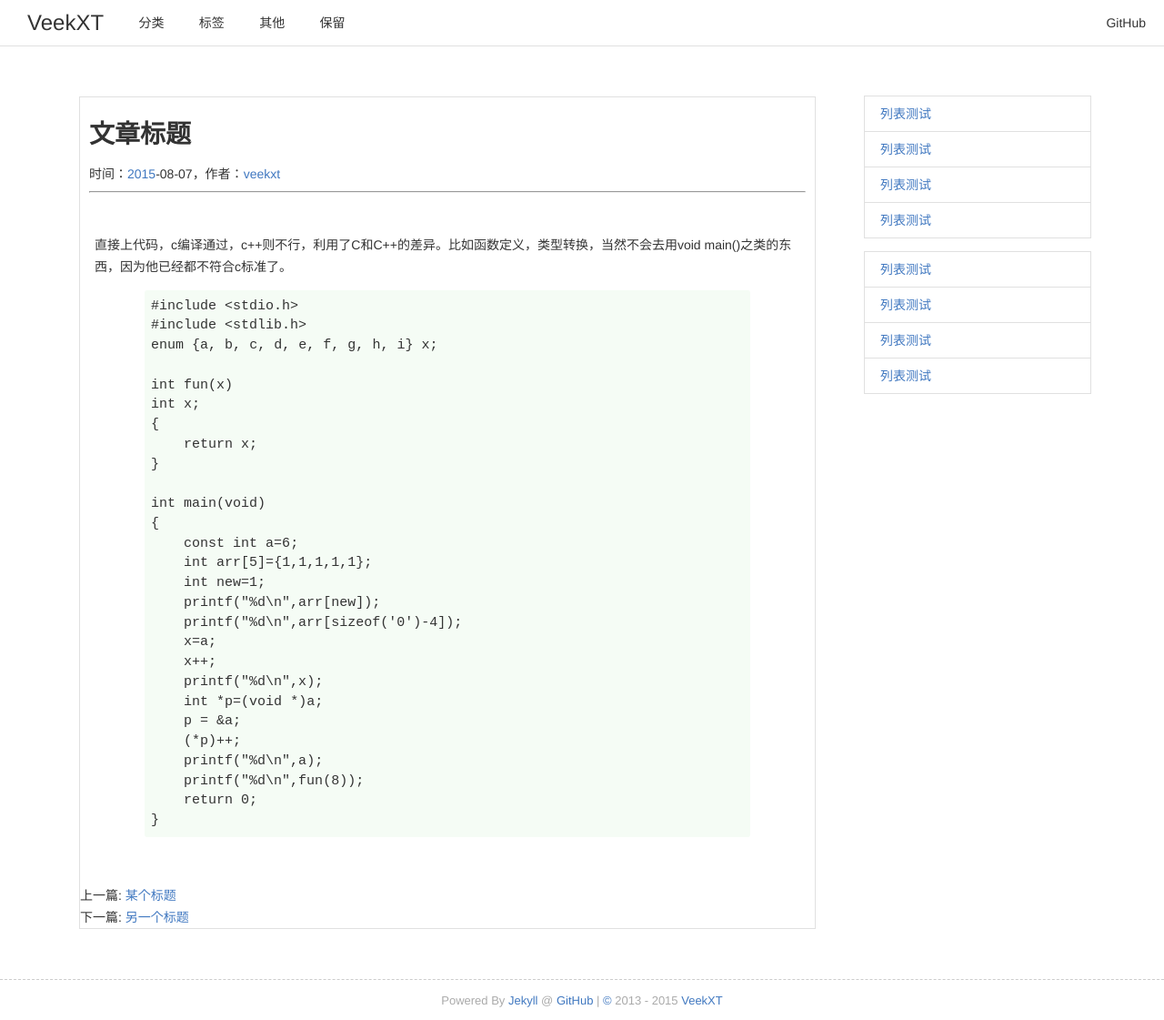
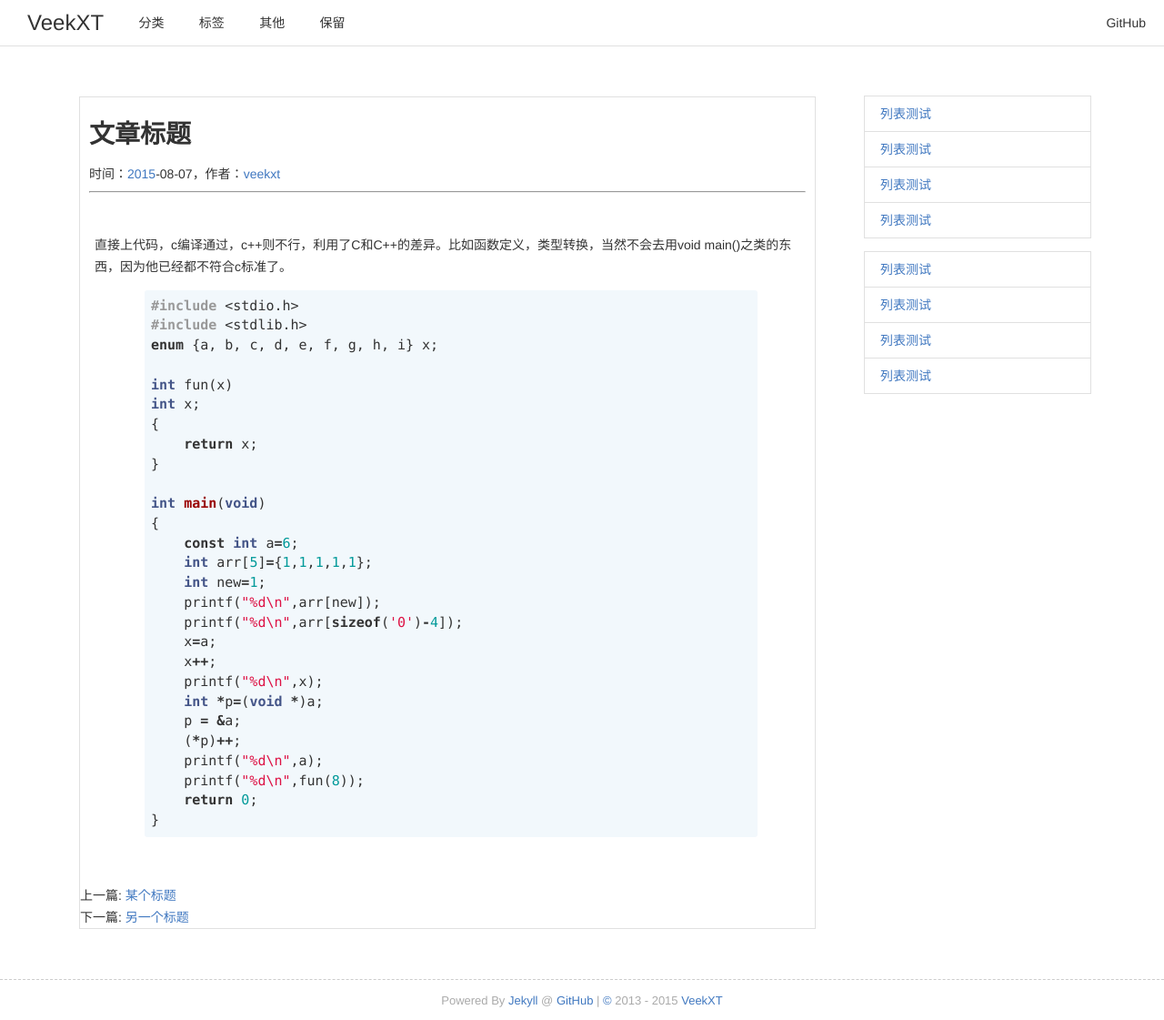
Before and after one commit to veekxt/veekxt.github.io, a Jekyll site: the page built from _posts/2015-06-08-C++与C的不兼容之处.md, in a window 1280 px wide. Shown: the whole page at 91% size. Built offline with Jekyll 4.4.1, drawn with Linux system fonts in a browser that asks for light colours.

Commit message:
genggaiyangshi

```diff
--- a/_includes/head.html
+++ b/_includes/head.html
@@ -1,4 +1,5 @@
 <head>
   <meta http-equiv="Content-Type" content="text/html;charset=utf-8" />
   <link rel="stylesheet" href="{{ "/css_js/style.css" | prepend: site.baseurl }}" />
+  <link rel="stylesheet" href="{{ "/css_js/highlight.css" | prepend: site.baseurl }}" />
 </head>
--- /dev/null
+++ b/css_js/highlight.css
@@ -0,0 +1,135 @@
+.highlight {
+  background: #fff; }
+  .highlight .c {
+    color: #998;
+    font-style: italic; }
+  .highlight .err {
+    color: #a61717;
+    background-color: #e3d2d2; }
+  .highlight .k {
+    font-weight: bold; }
+  .highlight .o {
+    font-weight: bold; }
+  .highlight .cm {
+    color: #998;
+    font-style: italic; }
+  .highlight .cp {
+    color: #999;
+    font-weight: bold; }
+  .highlight .c1 {
+    color: #998;
+    font-style: italic; }
+  .highlight .cs {
+    color: #999;
+    font-weight: bold;
+    font-style: italic; }
+  .highlight .gd {
+    color: #000;
+    background-color: #fdd; }
+  .highlight .gd .x {
+    color: #000;
+    background-color: #faa; }
+  .highlight .ge {
+    font-style: italic; }
+  .highlight .gr {
+    color: #a00; }
+  .highlight .gh {
+    color: #999; }
+  .highlight .gi {
+    color: #000;
+    background-color: #dfd; }
+  .highlight .gi .x {
+    color: #000;
+    background-color: #afa; }
+  .highlight .go {
+    color: #888; }
+  .highlight .gp {
+    color: #555; }
+  .highlight .gs {
+    font-weight: bold; }
+  .highlight .gu {
+    color: #aaa; }
+  .highlight .gt {
+    color: #a00; }
+  .highlight .kc {
+    font-weight: bold; }
+  .highlight .kd {
+    font-weight: bold; }
+  .highlight .kp {
+    font-weight: bold; }
+  .highlight .kr {
+    font-weight: bold; }
+  .highlight .kt {
+    color: #458;
+    font-weight: bold; }
+  .highlight .m {
+    color: #099; }
+  .highlight .s {
+    color: #d14; }
+  .highlight .na {
+    color: #008080; }
+  .highlight .nb {
+    color: #0086B3; }
+  .highlight .nc {
+    color: #458;
+    font-weight: bold; }
+  .highlight .no {
+    color: #008080; }
+  .highlight .ni {
+    color: #800080; }
+  .highlight .ne {
+    color: #900;
+    font-weight: bold; }
+  .highlight .nf {
+    color: #900;
+    font-weight: bold; }
+  .highlight .nn {
+    color: #555; }
+  .highlight .nt {
+    color: #000080; }
+  .highlight .nv {
+    color: #008080; }
+  .highlight .ow {
+    font-weight: bold; }
+  .highlight .w {
+    color: #bbb; }
+  .highlight .mf {
+    color: #099; }
+  .highlight .mh {
+    color: #099; }
+  .highlight .mi {
+    color: #099; }
+  .highlight .mo {
+    color: #099; }
+  .highlight .sb {
+    color: #d14; }
+  .highlight .sc {
+    color: #d14; }
+  .highlight .sd {
+    color: #d14; }
+  .highlight .s2 {
+    color: #d14; }
+  .highlight .se {
+    color: #d14; }
+  .highlight .sh {
+    color: #d14; }
+  .highlight .si {
+    color: #d14; }
+  .highlight .sx {
+    color: #d14; }
+  .highlight .sr {
+    color: #009926; }
+  .highlight .s1 {
+    color: #d14; }
+  .highlight .ss {
+    color: #990073; }
+  .highlight .bp {
+    color: #999; }
+  .highlight .vc {
+    color: #008080; }
+  .highlight .vg {
+    color: #008080; }
+  .highlight .vi {
+    color: #008080; }
+  .highlight .il {
+    color: #099; }
--- a/css_js/style.css
+++ b/css_js/style.css
@@ -1,9 +1,16 @@
+/***
+* @autor: veekxt@gmai.com
+* @time: 2015-10-28
+*
+* ^_^
+* main css file for jekyll theme
+*/
 body {
 	padding: 0;
 	background-color: #fff;
 	color: #333;
 	font-size: 14px;
-	font-family: Helvetica Neue,Helvetica,Arial,sans-serif
+	font-family:"Helvetica Neue","Hiragino Sans GB","Microsoft YaHei",Trebuchet,"Trebuchet MS",Tahoma,"Lucida Grande","Lucida Sans Unicode",Verdana,sans-serif;
 }
 
 body,div {
@@ -20,7 +27,9 @@ blockquote p{margin:0;padding:.5em 0;}
 
 code{background-color:#D8ECFA;padding:1px 2px;margin:0;border-radius: 2px;}
 
-pre code{margin:.9em 0;font-size:15px;line-height:1.45;display:block;overflow:auto;background-color:#f5fcf5;margin-left:1em;margin-right:1em;padding:7px;border-radius:3px;/*border: #0099CC solid 1px;*/}
+pre code{font-family:Consolas,"Liberation Mono",Menlo,Courier,monospace;margin:.9em 0;font-size:15px;line-height:1.45;display:block;overflow:auto;background-color:#F2F8FC;margin-left:1em;margin-right:0.5em;padding:7px;border-radius:3px;/*border: #0099CC solid 1px;*/}
+
+
 
 #article ul, #article ol {
 	padding-left: 2em;
```
Also changed, not shown: _posts/2015-05-28-ppm，一种简单的图片格式.md (+9 -7 lines).
